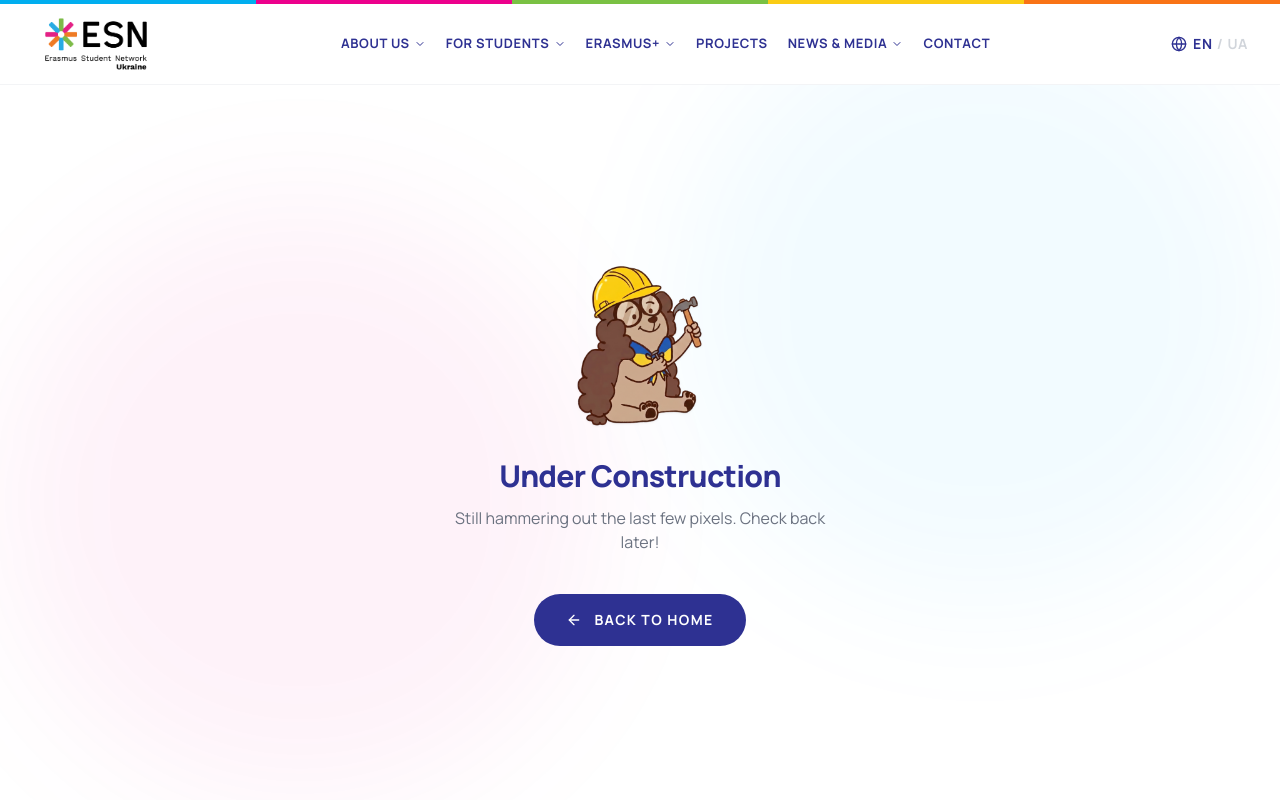
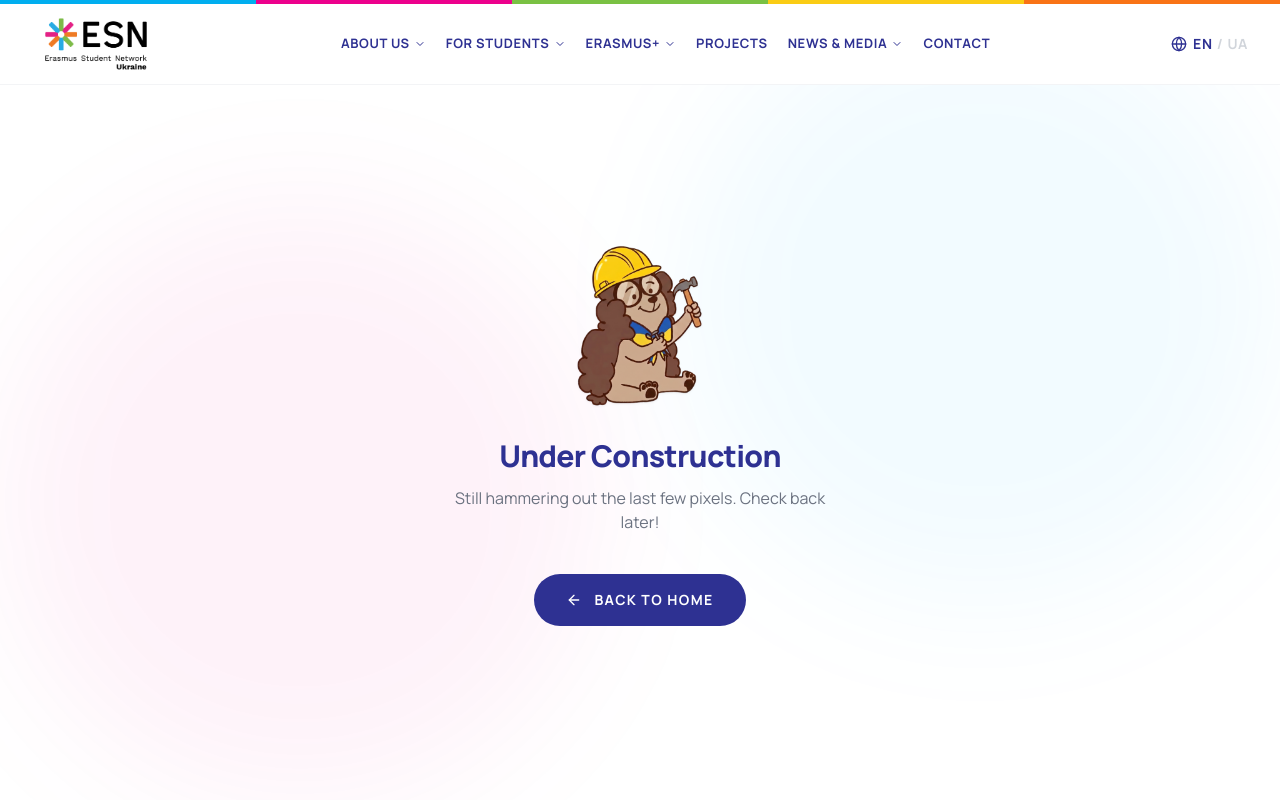
Before and after one commit to MaksymKorchynskyi/new-website-esnukraine, a Next.js app in the folder esn-ukraine-web/: page /projects in a window 1280 px wide. Shown: the top 800 px of the page. Built offline with nearby package versions, Linux system fonts and the light colour scheme.

Commit message:
style: Perfectly center content vertically by removing top margin

```diff
--- a/esn-ukraine-web/components/ui/UnderDevelopment.tsx
+++ b/esn-ukraine-web/components/ui/UnderDevelopment.tsx
@@ -9,7 +9,7 @@
             <div className="absolute top-0 right-0 w-[600px] h-[600px] bg-esn-cyan/5 rounded-full blur-3xl pointer-events-none" />
             <div className="absolute bottom-0 left-0 w-[600px] h-[600px] bg-esn-magenta/5 rounded-full blur-3xl pointer-events-none" />
 
-            <div className="relative z-10 w-full max-w-2xl mx-auto flex flex-col items-center text-center mt-10">
+            <div className="relative z-10 w-full max-w-2xl mx-auto flex flex-col items-center text-center">
 
                 {/* Mascot Image */}
                 <div className="relative w-72 h-72 sm:w-80 sm:h-80 -mb-8 sm:-mb-14">
```
